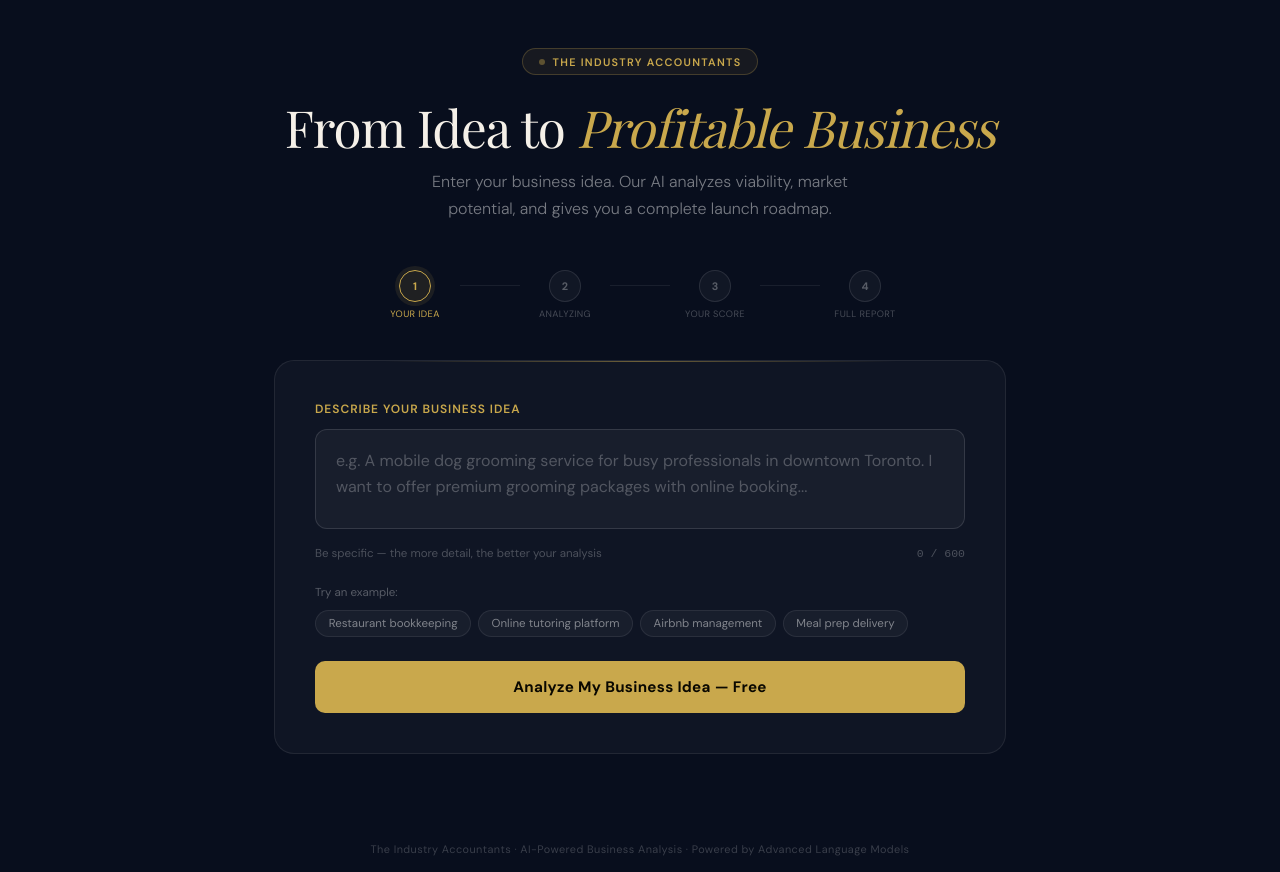
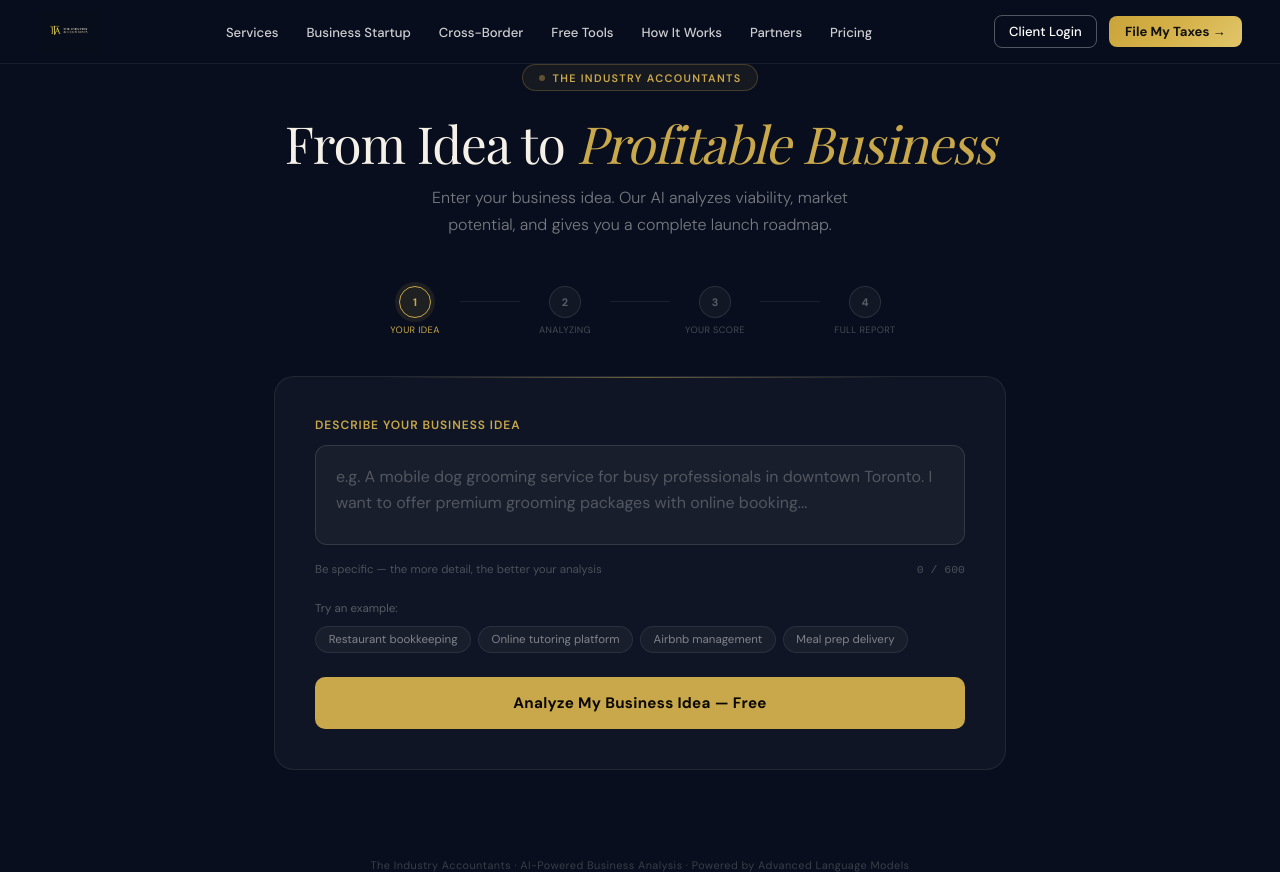
Before and after one commit to industryaccountants/industry-accountants-site, a website: page business-launch-tool.html in a window 1280 px wide. Drawn offline with nearby package versions, Linux system fonts and the light colour scheme; a web font is replaced by a local one.

Commit message:
feat: add nav to business-launch-tool page

```diff
--- a/business-launch-tool.html
+++ b/business-launch-tool.html
@@ -160,9 +160,41 @@ h1 em{color:var(--gold);font-style:italic}
 .restart-btn:hover{border-color:rgba(255,255,255,.2);color:rgba(255,255,255,.7)}
 
 .footer-note{text-align:center;margin-top:2.5rem;font-size:.68rem;color:rgba(255,255,255,.2);letter-spacing:.04em}
+
+/* ── NAV ── */
+.site-nav{position:fixed;top:0;left:0;right:0;z-index:1000;background:rgba(8,14,29,0.95);backdrop-filter:blur(12px);border-bottom:1px solid rgba(255,255,255,.07);padding:0 3vw;height:64px;display:flex;align-items:center;justify-content:space-between}
+.site-nav-logo{text-decoration:none;display:flex;align-items:center;gap:10px}
+.site-nav-logo img{height:44px;object-fit:contain;display:block;mix-blend-mode:lighten}
+.site-nav-links{display:flex;align-items:center;gap:1.75rem;list-style:none}
+.site-nav-links a{color:rgba(255,255,255,.8);text-decoration:none;font-size:.82rem;font-weight:500;font-family:'DM Sans',sans-serif;white-space:nowrap;transition:color .2s}
+.site-nav-links a:hover{color:#c9a84c}
+.site-nav-actions{display:flex;align-items:center;gap:.75rem}
+.site-nav-btn-ghost{color:#fff;text-decoration:none;font-size:.82rem;font-weight:500;padding:.45rem .9rem;border:1px solid rgba(255,255,255,.3);border-radius:8px;font-family:'DM Sans',sans-serif;white-space:nowrap;transition:all .2s}
+.site-nav-btn-ghost:hover{border-color:#c9a84c;color:#c9a84c}
+.site-nav-btn-gold{background:linear-gradient(135deg,#C9A43A 0%,#D6B24A 50%,#E0C66A 100%);color:#111;text-decoration:none;font-size:.82rem;font-weight:700;padding:.45rem 1rem;border-radius:8px;font-family:'DM Sans',sans-serif;white-space:nowrap;transition:all .2s}
+/* Push body content below fixed nav */
+.wrap{padding-top:64px}
 </style>
 </head>
 <body>
+<nav class="site-nav">
+  <a href="/" class="site-nav-logo">
+    <img src="logo-dark.png" alt="The Industry Accountants" style="height:44px;width:auto;display:block;mix-blend-mode:lighten"/>
+  </a>
+  <ul class="site-nav-links">
+    <li><a href="/#services">Services</a></li>
+    <li><a href="/business-launch-tool.html">Business Startup</a></li>
+    <li><a href="/#cross-border">Cross-Border</a></li>
+    <li><a href="/#tools">Free Tools</a></li>
+    <li><a href="/#how">How It Works</a></li>
+    <li><a href="/#partners">Partners</a></li>
+    <li><a href="/#pricing">Pricing</a></li>
+  </ul>
+  <div class="site-nav-actions">
+    <a href="/portal.html" class="site-nav-btn-ghost">Client Login</a>
+    <a href="/portal.html" class="site-nav-btn-gold">File My Taxes →</a>
+  </div>
+</nav>
 <div class="wrap">
 
   <!-- HEADER -->
```
